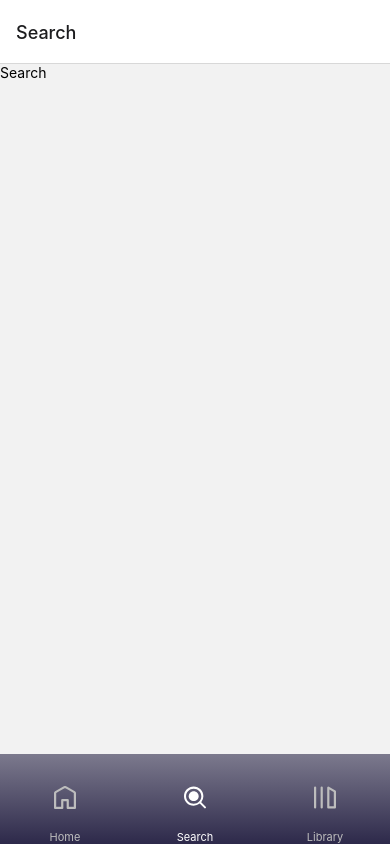
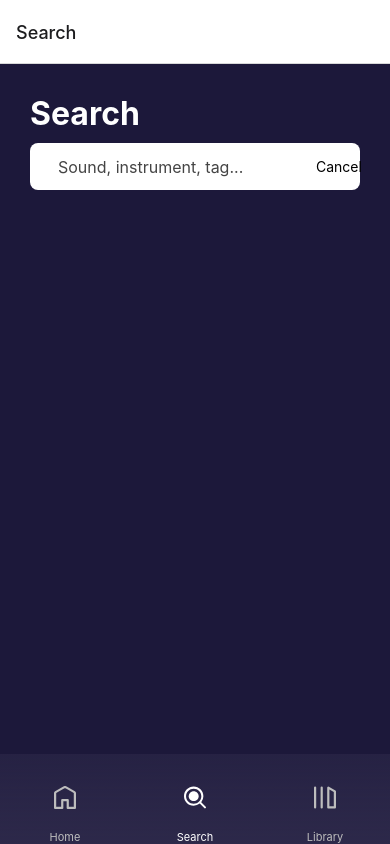
Before and after one commit to benbenpetit/soundboard, a React Native app: screen /Search in a window 390 px wide. Built offline with nearby package versions, Linux system fonts and the light colour scheme.

Commit message:
uncompleted searchscreen ui

```diff
--- a/src/screens/Search.jsx
+++ b/src/screens/Search.jsx
@@ -1,12 +1,88 @@
-import React from 'react'
-import { Text, View } from 'react-native'
+import React, { useState } from 'react';
+import { FlatList, Keyboard, SafeAreaView, Text, TextInput, TouchableOpacity, View } from 'react-native';
+import { text, wrapper, searchInput } from 'assets/styles/global';
+import Svg, { Path } from 'react-native-svg';
+
+const SearchResult = ({ sound, handlePress }) => {
+  return (
+    <TouchableOpacity
+      onPress={() => handlePress(sound.id)}
+      activeOpacity={0.6}
+      style={{ flex: 1 }}
+    >
+
+    </TouchableOpacity >
+  )
+}
 
 const Search = () => {
+  const [searchTextInput, setSearchTextInput] = useState('');
+
+  const sounds = [
+    {
+      id: 1,
+      name: 'Doubi'
+    },
+    {
+      id: 2,
+      name: 'She3esh'
+    },
+    {
+      id: 3,
+      name: 'She3esh'
+    },
+    {
+      id: 4,
+      name: 'She3esh'
+    },
+    {
+      id: 5,
+      name: 'She3esh'
+    }
+  ];
+
+  const playSound = (id) => {
+    console.log(id);
+  }
+
   return (
-    <View>
-      <Text>Search</Text>
+    <View style={wrapper}>
+      <Text style={text.h1}>Search</Text>
+      <View style={[searchInput, { marginTop: 10 }]}>
+        <Svg width={22} height={23} fill="none">
+          <Path fill="rgba(0, 0, 0, 0.7)" d="M9.677.606C4.348.606 0 4.864 0 10.15c0 5.286 4.347 9.545 9.677 9.545a9.724 9.724 0 0 0 6.077-2.117l4.477 4.478a1.028 1.028 0 1 0 1.455-1.454l-4.469-4.47a9.42 9.42 0 0 0 2.137-5.982c0-5.288-4.347-9.546-9.677-9.546zm-7.62 9.545c0-4.121 3.397-7.489 7.62-7.489 4.223 0 7.62 3.368 7.62 7.489 0 4.12-3.397 7.488-7.62 7.488-4.223 0-7.62-3.367-7.62-7.49v.002z" />
+        </Svg>
+        <TextInput
+          style={[styles.textInput, { flex: 1, marginHorizontal: 10 }]}
+          onChangeText={setSearchTextInput}
+          value={searchTextInput}
+          placeholder="Sound, instrument, tag..."
+          placeholderTextColor="#444"
+        />
+        <TouchableOpacity onPress={() => {
+          setSearchTextInput('');
+          Keyboard.dismiss();
+        }}>
+          <Text>Cancel</Text>
+        </TouchableOpacity>
+      </View>
+      <SafeAreaView style={{ marginTop: 20, marginHorizontal: -10, flex: 1 }}>
+        <FlatList
+          data={sounds}
+          renderItem={({ item }) => <SearchResult sound={item} handlePress={(id) => playSound(id)} />}
+          keyExtractor={sound => sound.id}
+          onScrollBeginDrag={Keyboard.dismiss}
+        />
+      </SafeAreaView>
     </View>
   )
 }
 
 export default Search;
+
+const styles = {
+  textInput: {
+    color: '#111',
+    fontSize: 16
+  }
+};
```
